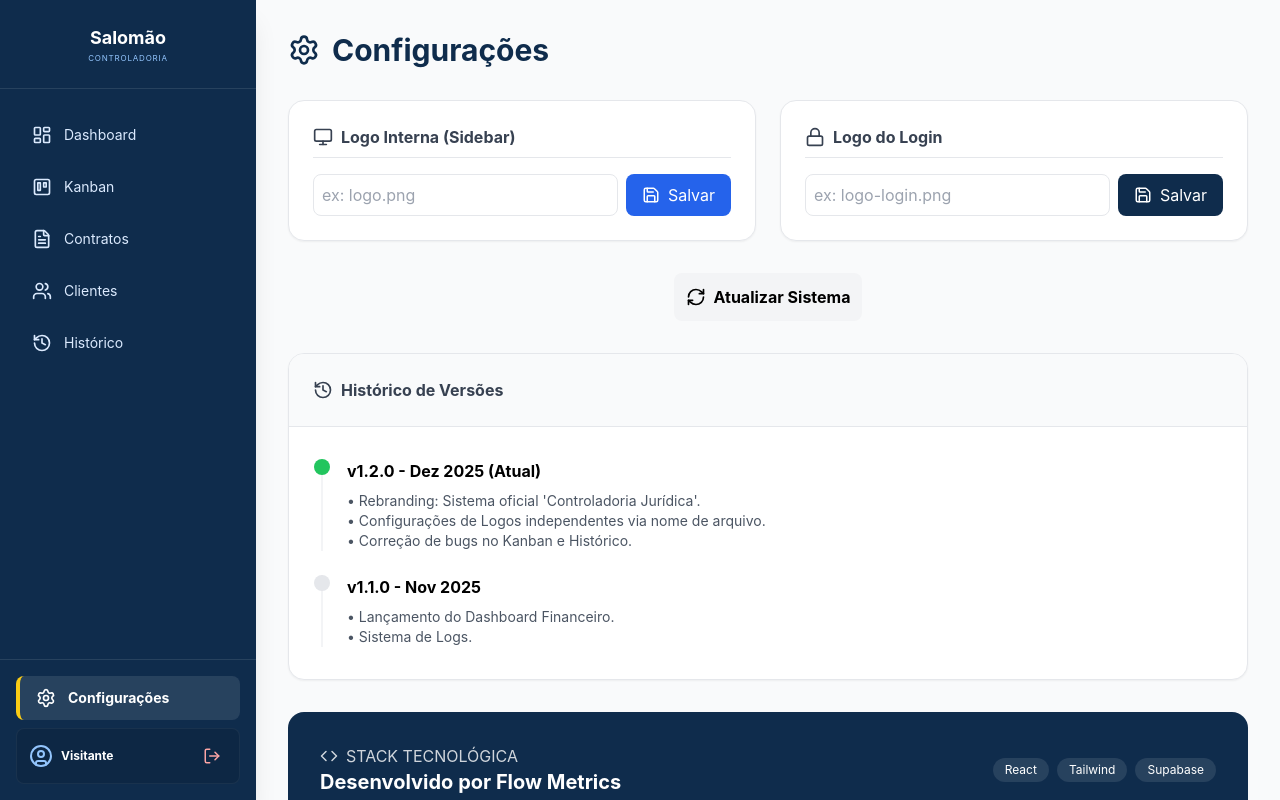
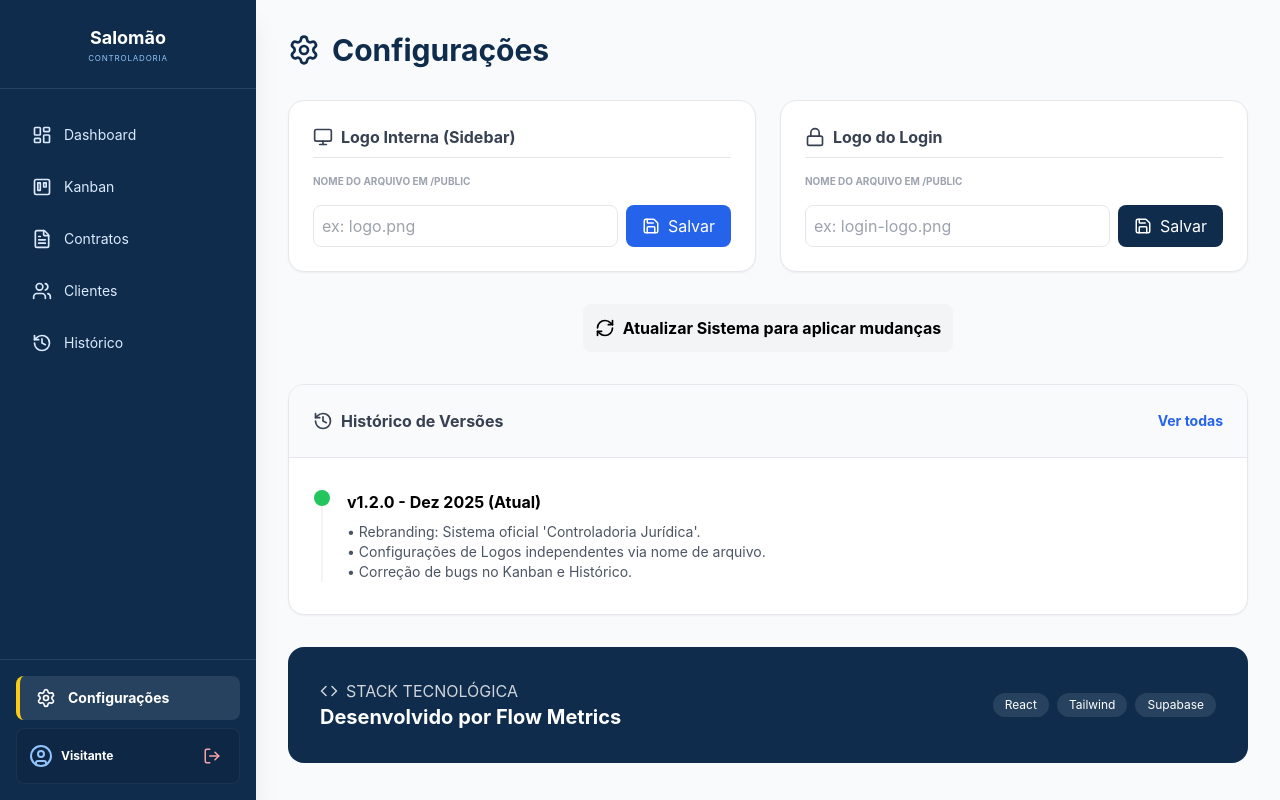
Before and after one commit to brunnogama/controladoria-salomao, a React (Vite) app: page /configuracoes in a window 1280 px wide. Built offline with nearby package versions, Linux system fonts and the light colour scheme; no server answers.

Commit message:
Update Configuracoes.jsx

```diff
--- a/src/pages/Configuracoes.jsx
+++ b/src/pages/Configuracoes.jsx
@@ -1,5 +1,15 @@
 import React, { useState, useEffect } from 'react'
-import { Save, Settings, Code, History, Monitor, Lock, RefreshCw, ChevronDown, ChevronUp } from 'lucide-react'
+import {
+  Save,
+  Settings,
+  Code,
+  History,
+  Monitor,
+  Lock,
+  RefreshCw,
+  ChevronDown,
+  ChevronUp
+} from 'lucide-react'
 
 const Configuracoes = () => {
   const [logoInternoNome, setLogoInternoNome] = useState('')
@@ -14,15 +24,17 @@ const Configuracoes = () => {
   }, [])
 
   const salvarLogoInterna = () => {
-    const path = `/${logoInternoNome}`
+    if (!logoInternoNome) return alert('Digite o nome do arquivo!')
+    const path = `/${logoInternoNome.trim()}`
     localStorage.setItem('app_logo_path', path)
-    alert('Logo Interna salva!')
+    alert('Caminho da Logo Interna atualizado para: ' + path)
   }
 
   const salvarLogoLogin = () => {
-    const path = `/${logoLoginNome}`
+    if (!logoLoginNome) return alert('Digite o nome do arquivo!')
+    const path = `/${logoLoginNome.trim()}`
     localStorage.setItem('app_login_logo_path', path)
-    alert('Logo de Login salva!')
+    alert('Caminho da Logo de Login atualizado para: ' + path)
   }
 
   const versionsData = [
@@ -51,33 +63,41 @@ const Configuracoes = () => {
       </div>
 
       <div className='grid grid-cols-1 lg:grid-cols-2 gap-6'>
+        {/* LOGO SIDEBAR */}
         <div className='bg-white p-6 rounded-2xl border shadow-sm space-y-4'>
           <div className='flex items-center gap-2 font-bold text-gray-700 border-b pb-2'><Monitor size={20} /> Logo Interna (Sidebar)</div>
+          <p className='text-[10px] text-gray-400 uppercase font-bold'>Nome do arquivo em /public</p>
           <div className='flex gap-2'>
-            <input type="text" value={logoInternoNome} onChange={(e)=>setLogoInternoNome(e.target.value)} placeholder="ex: logo.png" className='flex-1 p-2 border rounded-lg' />
+            <input type="text" value={logoInternoNome} onChange={(e)=>setLogoInternoNome(e.target.value)} placeholder="ex: logo.png" className='flex-1 p-2 border rounded-lg outline-none focus:ring-2 focus:ring-blue-500' />
             <button onClick={salvarLogoInterna} className='bg-blue-600 text-white px-4 py-2 rounded-lg flex items-center gap-2'><Save size={18} /> Salvar</button>
           </div>
         </div>
 
+        {/* LOGO LOGIN */}
         <div className='bg-white p-6 rounded-2xl border shadow-sm space-y-4'>
           <div className='flex items-center gap-2 font-bold text-gray-700 border-b pb-2'><Lock size={20} /> Logo do Login</div>
+          <p className='text-[10px] text-gray-400 uppercase font-bold'>Nome do arquivo em /public</p>
           <div className='flex gap-2'>
-            <input type="text" value={logoLoginNome} onChange={(e)=>setLogoLoginNome(e.target.value)} placeholder="ex: logo-login.png" className='flex-1 p-2 border rounded-lg' />
+            <input type="text" value={logoLoginNome} onChange={(e)=>setLogoLoginNome(e.target.value)} placeholder="ex: login-logo.png" className='flex-1 p-2 border rounded-lg outline-none focus:ring-2 focus:ring-[#0F2C4C]' />
             <button onClick={salvarLogoLogin} className='bg-[#0F2C4C] text-white px-4 py-2 rounded-lg flex items-center gap-2'><Save size={18} /> Salvar</button>
           </div>
         </div>
       </div>
 
       <div className='flex justify-center'>
-        <button onClick={() => window.location.reload()} className='flex items-center gap-2 bg-gray-100 p-3 rounded-lg font-bold'><RefreshCw size={20} /> Atualizar Sistema</button>
+        <button onClick={() => window.location.reload()} className='flex items-center gap-2 bg-gray-100 p-3 rounded-lg font-bold hover:bg-gray-200 transition-all'><RefreshCw size={20} /> Atualizar Sistema para aplicar mudanças</button>
       </div>
 
+      {/* CHANGELOG */}
       <div className='bg-white rounded-2xl border shadow-sm overflow-hidden'>
         <div className='p-6 border-b bg-gray-50 flex justify-between items-center'>
           <div className='flex items-center gap-2 font-bold text-gray-700'><History size={20} /> Histórico de Versões</div>
+          <button onClick={() => setShowAllVersions(!showAllVersions)} className='text-blue-600 text-sm font-bold flex items-center gap-1'>
+            {showAllVersions ? 'Ver menos' : 'Ver todas'}
+          </button>
         </div>
         <div className='p-8 space-y-6'>
-            {versionsData.map((v, i) => (
+            {versionsData.filter((v, i) => showAllVersions || i === 0).map((v, i) => (
               <div key={i} className='border-l-2 border-gray-100 pl-6 relative'>
                 <div className={`absolute -left-[9px] top-0 w-4 h-4 rounded-full ${v.current ? 'bg-green-500' : 'bg-gray-200'}`}></div>
                 <h3 className='font-bold'>{v.version} - {v.date}</h3>
@@ -87,6 +107,7 @@ const Configuracoes = () => {
         </div>
       </div>
 
+      {/* CREDITOS */}
       <div className='bg-[#0F2C4C] rounded-2xl p-8 text-white flex justify-between items-center'>
         <div>
           <div className='flex items-center gap-2 opacity-80'><Code size={18} /> STACK TECNOLÓGICA</div>
```
